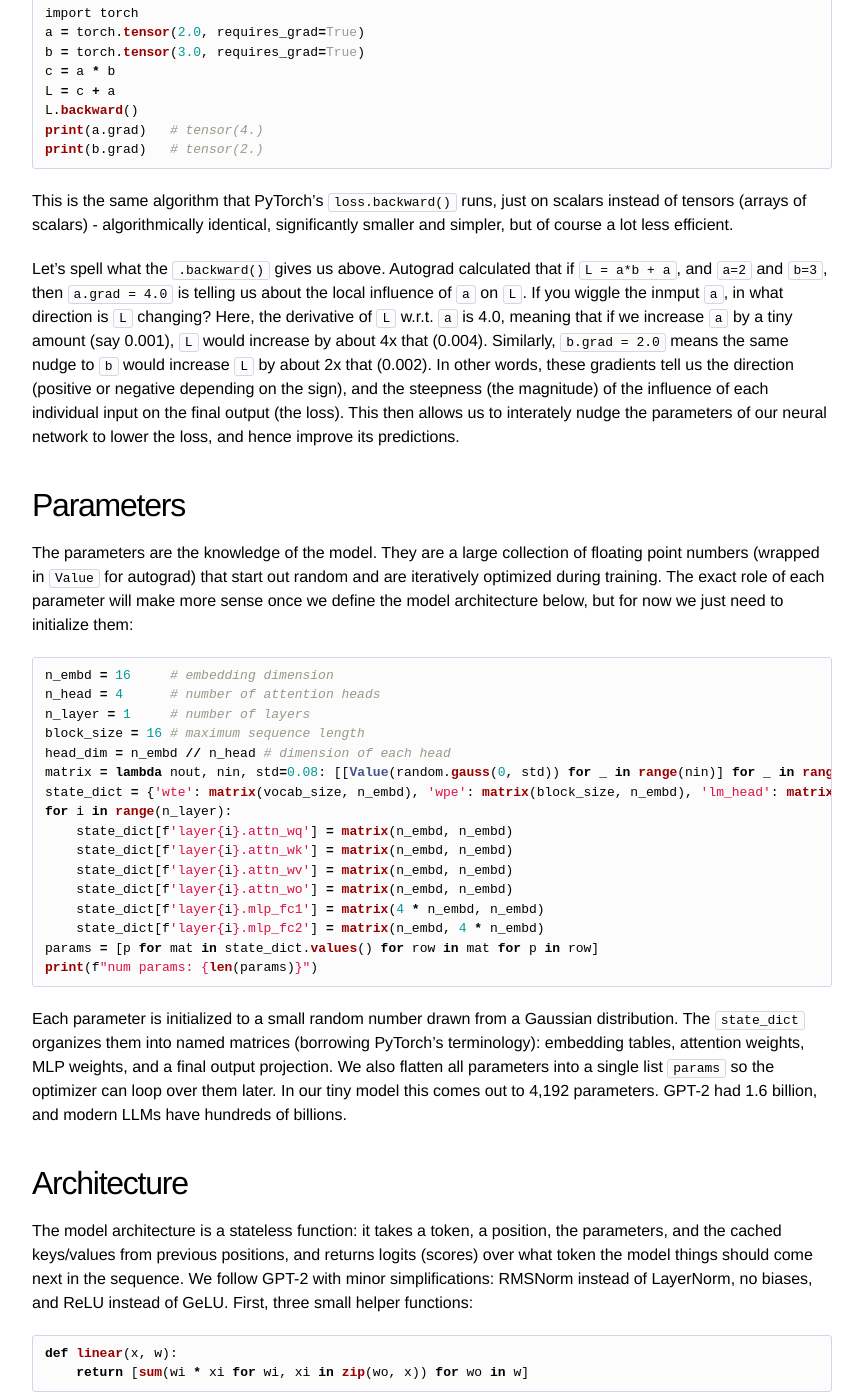
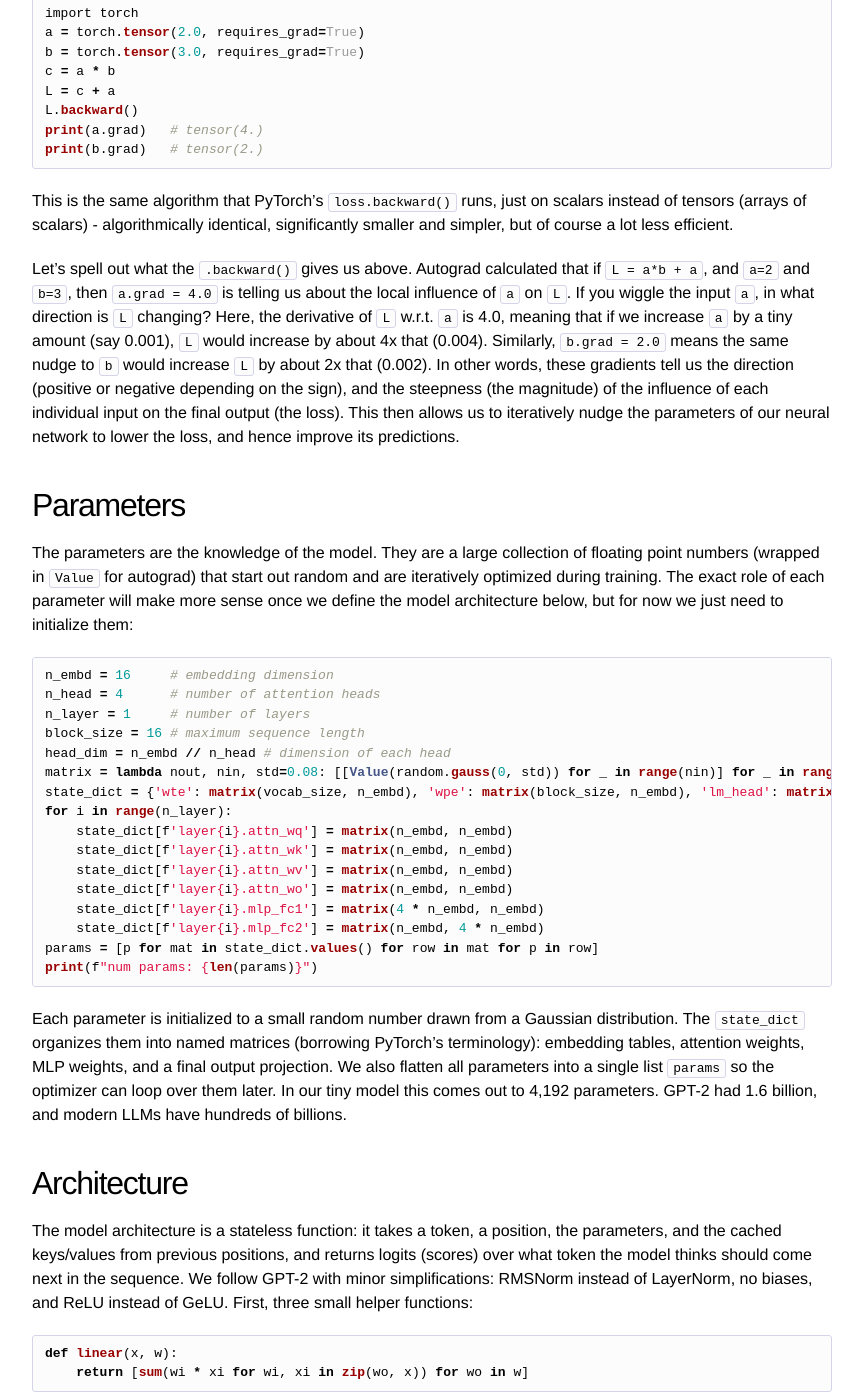
Before and after one commit to karpathy/karpathy.github.io, a Jekyll site: the page built from _posts/2026-02-12-microgpt.markdown, in a window 1280 px wide and 1400 px high, scrolled down 5376 px. Shown: the whole window, without its empty margins (208-1071 px from the left). Built offline with Jekyll 4.4.1, drawn with Linux system fonts in a browser that asks for light colours; formulas are drawn with MathJax 3; comment, search, counter and statistics services are not loaded; some of the changed text lies outside the part shown.

Commit message:
fix some typos

````diff
--- a/_posts/2026-02-12-microgpt.markdown
+++ b/_posts/2026-02-12-microgpt.markdown
@@ -88,7 +88,7 @@ sample 19: alela
 sample 20: anton
 ```
 
- It doesn't look like much, but from the perspective of a model like ChatGPT, your conversation with it is just a funny looking "document". When you initialize the document with your prompt, the model's response from its perspective is just a statistical document completion.
+It doesn't look like much, but from the perspective of a model like ChatGPT, your conversation with it is just a funny looking "document". When you initialize the document with your prompt, the model's response from its perspective is just a statistical document completion.
 
 ## Tokenizer
 
@@ -206,7 +206,7 @@ print(b.grad)   # tensor(2.)
 
 This is the same algorithm that PyTorch's `loss.backward()` runs, just on scalars instead of tensors (arrays of scalars) - algorithmically identical, significantly smaller and simpler, but of course a lot less efficient.
 
-Let's spell what the `.backward()` gives us above. Autograd calculated that if `L = a*b + a`, and `a=2` and `b=3`, then `a.grad = 4.0` is telling us about the local influence of `a` on `L`. If you wiggle the inmput `a`, in what direction is `L` changing? Here, the derivative of `L` w.r.t. `a` is 4.0, meaning that if we increase `a` by a tiny amount (say 0.001), `L` would increase by about 4x that (0.004). Similarly, `b.grad = 2.0` means the same nudge to `b` would increase `L` by about 2x that (0.002). In other words, these gradients tell us the direction (positive or negative depending on the sign), and the steepness (the magnitude) of the influence of each individual input on the final output (the loss). This then allows us to interately nudge the parameters of our neural network to lower the loss, and hence improve its predictions.
+Let's spell out what the `.backward()` gives us above. Autograd calculated that if `L = a*b + a`, and `a=2` and `b=3`, then `a.grad = 4.0` is telling us about the local influence of `a` on `L`. If you wiggle the input `a`, in what direction is `L` changing? Here, the derivative of `L` w.r.t. `a` is 4.0, meaning that if we increase `a` by a tiny amount (say 0.001), `L` would increase by about 4x that (0.004). Similarly, `b.grad = 2.0` means the same nudge to `b` would increase `L` by about 2x that (0.002). In other words, these gradients tell us the direction (positive or negative depending on the sign), and the steepness (the magnitude) of the influence of each individual input on the final output (the loss). This then allows us to iteratively nudge the parameters of our neural network to lower the loss, and hence improve its predictions.
 
 ## Parameters
 
@@ -235,7 +235,7 @@ Each parameter is initialized to a small random number drawn from a Gaussian dis
 
 ## Architecture
 
-The model architecture is a stateless function: it takes a token, a position, the parameters, and the cached keys/values from previous positions, and returns logits (scores) over what token the model things should come next in the sequence. We follow GPT-2 with minor simplifications: RMSNorm instead of LayerNorm, no biases, and ReLU instead of GeLU. First, three small helper functions:
+The model architecture is a stateless function: it takes a token, a position, the parameters, and the cached keys/values from previous positions, and returns logits (scores) over what token the model thinks should come next in the sequence. We follow GPT-2 with minor simplifications: RMSNorm instead of LayerNorm, no biases, and ReLU instead of GeLU. First, three small helper functions:
 
 ```python
 def linear(x, w):
````
Also changed, not shown: other parts of _posts/2026-02-12-microgpt.markdown (+2 -2 lines).
